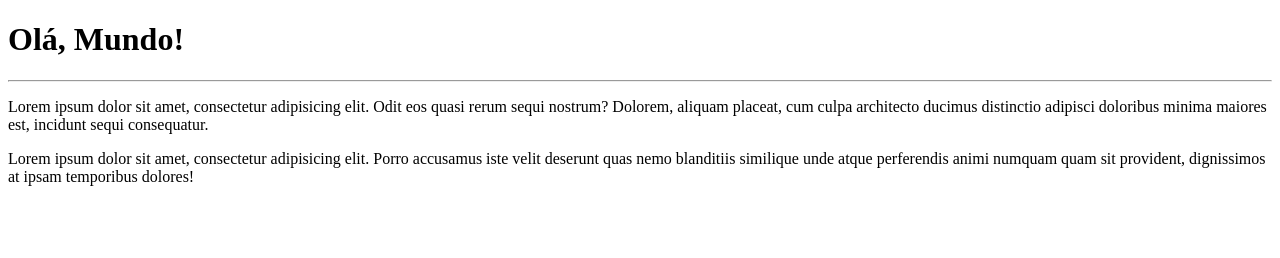
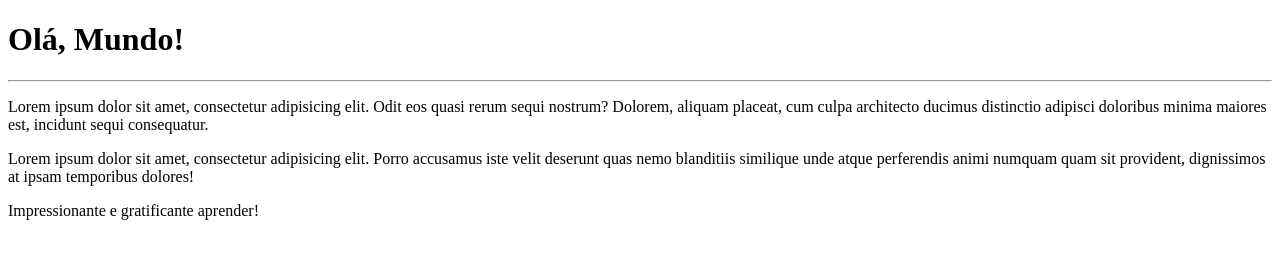
Before and after one commit to Lam147/Hello-World, a plain HTML site: page site-exemplo/index.html in a window 1280 px wide. Drawn offline with Linux system fonts and the light colour scheme.

Commit message:
Mais um parágrafo

```diff
--- a/site-exemplo/index.html
+++ b/site-exemplo/index.html
@@ -12,5 +12,7 @@
 
     <p>Lorem ipsum dolor sit amet, consectetur adipisicing elit. Porro accusamus iste velit deserunt quas nemo blanditiis similique unde atque perferendis animi numquam quam sit provident, dignissimos at ipsam temporibus dolores!</p>
 
+    <p>Impressionante e gratificante aprender!</p>
+
 </body>
 </html>
```
